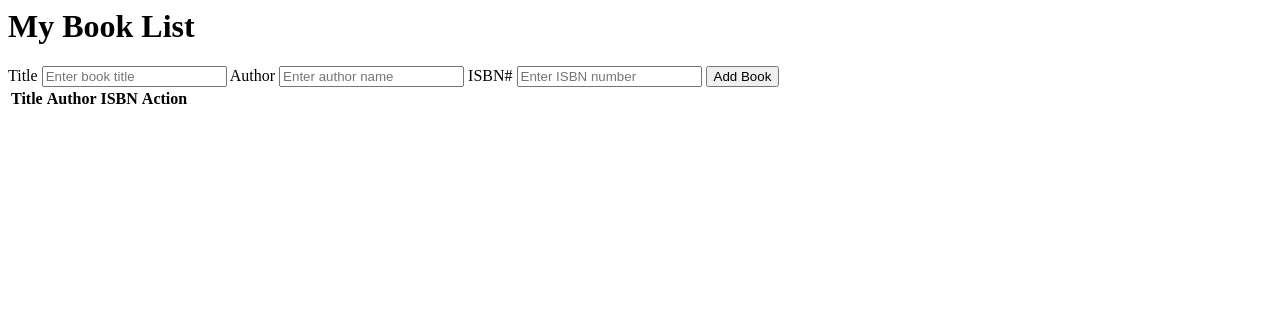
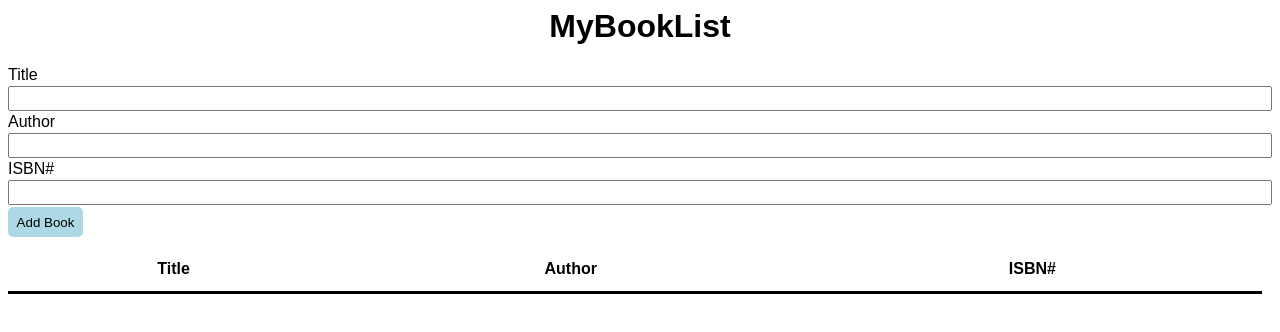
Before and after one commit to acciojob/book-list-devesh297, a website: page main.html in a window 1280 px wide. Drawn offline with Linux system fonts and the light colour scheme.

Commit message:
created a submission

```diff
--- a/main.html
+++ b/main.html
@@ -1,36 +1,32 @@
+
+<html>
+
+<head>
+	<link rel="stylesheet" href="styles.css">
 </head>
 
 <body>
 	<!-- the entire body must be written by student -->
- 	<h1>My Book List</h1>
- 	  <div class="form-group">
- 	 <label for="title">Title</label>
-      <input type="text" id="title" placeholder="Enter book title">
-
-         <label for="author">Author</label>
-         <input type="text" id="author" placeholder="Enter author name">
-
-         <label for="isbn">ISBN#</label>
-         <input type="text" id="isbn" placeholder="Enter ISBN number">
-
-         <button id="submit">Add Book</button>
+	<h1>MyBookList</h1>
+	<div class="form-group" >
+		<label>Title</label>
+		<input type="text" id="title">
+		<label>Author</label>
+		<input type="text" id="author">
+			<label>ISBN#</label>
+		<input type="text" id="isbn">
+		<button id="submit" onclick="addBook()">Add Book</button>
 	</div>
-
 	<table class="table table-striped">
 		<thead>
 			<tr>
 				<th>Title</th>
 				<th>Author</th>
- 				<th>ISBN</th>
- 				<th>Action</th>
+				<th>ISBN#</th>
 			</tr>
 		</thead>
- 		<tbody id="book-list">
-
- 		</tbody>
+		<tbody id="book-list" ></tbody>
 		</table>
-
-
     <script type="text/javascript" src="./script.js">
 </script>
 
--- a/script.js
+++ b/script.js
@@ -1,33 +1,30 @@
-//your JS code here. If required.
-document.getElementById('submit').addEventListener('click', function () {
-     // Get input values
+function addBook() {
             const title = document.getElementById('title').value;
             const author = document.getElementById('author').value;
             const isbn = document.getElementById('isbn').value;
- 	 if (title === "" || author === "" || isbn === "") {
-         alert("Please fill in all fields.");
+
+            if (title === '' || author === '' || isbn === '') {
+                alert('Please fill in all fields');
                 return;
             }
 
- 	const table = document.getElementById('book-list');
+            const list = document.getElementById('book-list');
             const row = document.createElement('tr');
 
             row.innerHTML = `
                 <td>${title}</td>
                 <td>${author}</td>
                 <td>${isbn}</td>
-         <td><button class="delete">Clear</button></td>
+                <td><button class="delete" onclick="removeBook(this)">Clear</button></td>
             `;
 
+            list.appendChild(row);
 
-     table.appendChild(row);
+            document.getElementById('title').value = '';
+            document.getElementById('author').value = '';
+            document.getElementById('isbn').value = '';
+        }
 
-
-     document.getElementById('title').value = "";
-     document.getElementById('author').value = "";
-     document.getElementById('isbn').value = "";
-
- row.querySelector('.delete').addEventListener('click', function () {
-         row.remove();
-     });
- });
+        function removeBook(btn) {
+            btn.parentElement.parentElement.remove();
+        }
--- a/styles.css
+++ b/styles.css
@@ -1,129 +1,28 @@
-body {
-     font-family: Arial, sans-serif;
-     margin: 20px;
-     padding: 20px;
+*{
+	font-family:arial;sans-serif;
 }
-
- h1 {
-     text-align: center;
+h1{
+	text-align:center;
 }
-
- .form-group {
-     display: flex;
-     flex-direction: column;
-     width: 300px;
-     margin: 0 auto 20px auto;
+.form-group{
+	display:flex;
+	flex-direction:column;
+	gap:2px;
 }
-
- .form-group input {
-     margin-bottom: 10px;
-     padding: 8px;
-     border: 1px solid #ccc;
-     border-radius: 5px;
+.form-group>input{
+	height:25px;
 }
-
- button {
-     padding: 8px;
-     background-color: blue;
-     color: white;
-     border: none;
-     cursor: pointer;
-     border-radius: 5px;
+button{
+	width:75px;
+	height:30px;
+	border-radius:5px;
+	border:none;
+	background-color:lightblue;
 }
-
- button:hover {
-     background-color: darkblue;
+.table-striped{
+	margin-top:10px;
+	padding:10px;
+	border:none;
+	border-bottom:3px solid;
+	width:98vw
 }
-
- .table {
-     width: 80%;
-     margin: auto;
-     border-collapse: collapse;
- }
-
- .table th, .table td {
-     padding: 10px;
-     border: 1px solid black;
-     text-align: left;
- }
-
- .table-striped tbody tr:nth-child(odd) {
-     background-color: #f2f2f2;
- }
-
- .delete {
-     background-color: red;
-     color: white;
-     border: none;
-     cursor: pointer;
-     padding: 5px;
- }
-
- .delete:hover {
-     background-color: darkred;
- }
-
- body {
-     font-family: Arial, sans-serif;
-     margin: 20px;
-     padding: 20px;
- }
-
- h1 {
-     text-align: center;
- }
-
- .form-group {
-     display: flex;
-     flex-direction: column;
-     width: 300px;
-     margin: 0 auto 20px auto;
- }
-
- .form-group input {
-     margin-bottom: 10px;
-     padding: 8px;
-     border: 1px solid #ccc;
-     border-radius: 5px;
- }
-
- button {
-     padding: 8px;
-     background-color: blue;
-     color: white;
-     border: none;
-     cursor: pointer;
-     border-radius: 5px;
- }
-
- button:hover {
-     background-color: darkblue;
- }
-
- .table {
-     width: 80%;
-     margin: auto;
-     border-collapse: collapse;
- }
-
- .table th, .table td {
-     padding: 10px;
-     border: 1px solid black;
-     text-align: left;
- }
-
- .table-striped tbody tr:nth-child(odd) {
-     background-color: #f2f2f2;
- }
-
- .delete {
-     background-color: red;
-     color: white;
-     border: none;
-     cursor: pointer;
-     padding: 5px;
- }
-
- .delete:hover {
-     background-color: darkred;
- }
```
Lines whose indentation alone changed are shown as unchanged.
